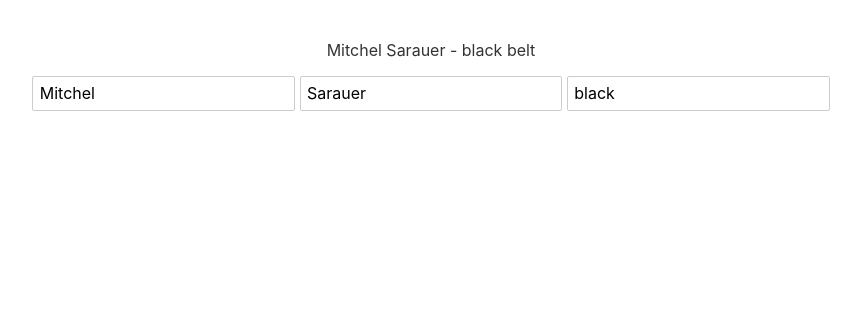
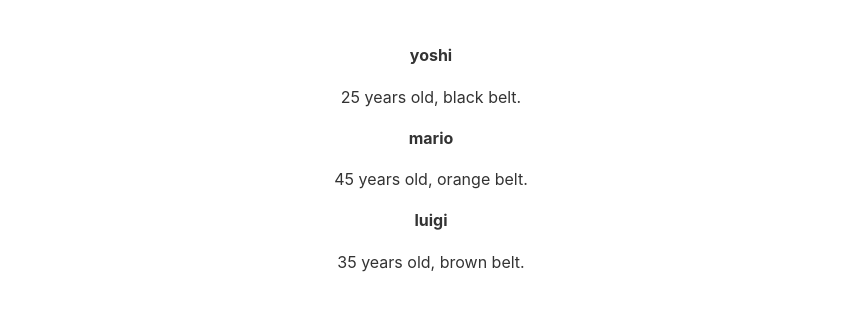
Before and after one commit to msarauer/learning-svelte, a Svelte app in the folder myproject/: page / in a window 1280 px wide. Shown: the top 310 px of the page, without its empty margins (209-1070 px from the left). Built offline with nearby package versions, Linux system fonts and the light colour scheme.

Commit message:
When added, an each loop is added to show data

```diff
--- a/myproject/src/App.svelte
+++ b/myproject/src/App.svelte
@@ -1,27 +1,17 @@
 <script>
-  let firstName = "Mitchel";
-  let lastName = "Sarauer";
-  let beltColor = "black";
-
-  $: fullName = `${firstName} ${lastName}`;
-  $: {
-    console.log(beltColor);
-    console.log(fullName);
-  }
-
-  const handleClick = () => {
-    beltColor = "orange";
-  };
-  // const handleInput = (e) => {
-  //   beltColor = e.target.value;
-  // };
+  let people = [
+    { name: "yoshi", beltColour: "black", age: 25, id: 1 },
+    { name: "mario", beltColour: "orange", age: 45, id: 2 },
+    { name: "luigi", beltColour: "brown", age: 35, id: 3 },
+  ];
 </script>
 
 <main>
-  <p>{fullName} - {beltColor} belt</p>
-  <input type="text" bind:value={firstName} />
-  <input type="text" bind:value={lastName} />
-  <input type="text" bind:value={beltColor} />
+  {#each people as person (person.id)}
+    <div>
+      <h4>{person.name}</h4>
+      <p>{person.age} years old, {person.beltColour} belt.</p>
+    </div>{/each}
 </main>
 
 <style>
@@ -32,13 +22,6 @@
     margin: 0 auto;
   }
 
-  h1 {
-    color: #ff3e00;
-    text-transform: uppercase;
-    font-size: 4em;
-    font-weight: 100;
-  }
-
   @media (min-width: 640px) {
     main {
       max-width: none;
```
